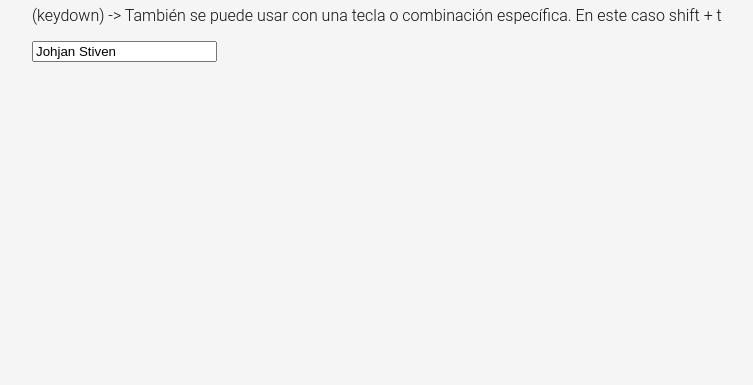
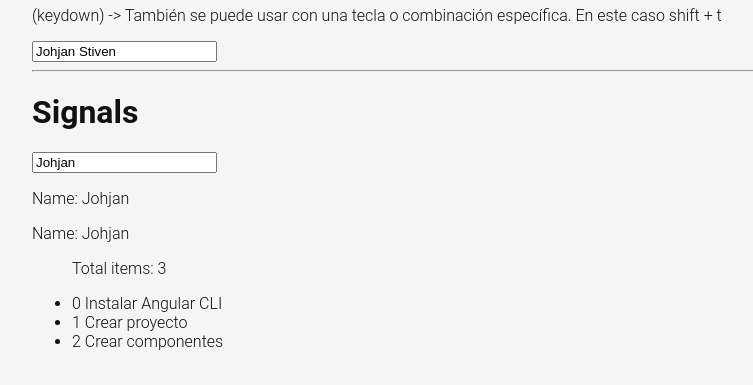
Before and after one commit to johjan98/Angular17, an Angular app: page /labs in a window 1280 px wide. Shown: the part 840-1225 px from the top of the page, without its empty margins (16-769 px from the left). Before the commit the page ends 950 px from the top, so only its background shows below. Built offline with nearby package versions, Linux system fonts and the light colour scheme.

Commit message:
Using ngFor

```diff
--- a/src/app/pages/home/home.component.html
+++ b/src/app/pages/home/home.component.html
@@ -8,6 +8,7 @@
           placeholder="Type new todo"
           autofocus
           type="text"
+          (change)="changeHandler($event)"
         />
       </div>
     </header>
@@ -15,6 +16,15 @@
       <!-- This section should be hidden by default and shown when there are todos -->
       <section class="main">
         <ul class="todo-list">
+          <li *ngFor="let task of tasks(); index as i">
+            <div class="view">
+              <input class="toggle" type="checkbox" />
+              <label> {{ task }} </label>
+              <button class="destroy" (click)="deleteTask(i)"></button>
+            </div>
+            <input class="edit" value="Buy a unicorn" />
+          </li>
+          <!--
           <li class="completed">
             <div class="view">
               <input class="toggle" type="checkbox" checked />
@@ -39,6 +49,7 @@
             </div>
             <input class="edit" value="Make dishes" />
           </li>
+          -->
         </ul>
       </section>
       <!-- This footer should be hidden by default and shown when there are todos -->
--- a/src/app/pages/home/home.component.ts
+++ b/src/app/pages/home/home.component.ts
@@ -1,12 +1,27 @@
-import { Component } from '@angular/core';
+import { CommonModule } from '@angular/common';
+import { Component, signal } from '@angular/core';
 
 @Component({
   selector: 'app-home',
   standalone: true,
-  imports: [],
+  imports: [CommonModule],
   templateUrl: './home.component.html',
   styleUrl: './home.component.css'
 })
 export class HomeComponent {
+  tasks = signal([
+    'Instalar Angular CLI',
+    'Crear proyecto',
+    'Crear componentes'
+  ]);
 
+  changeHandler(event: Event){
+    const input = event.target as HTMLInputElement;
+    const newTask = input.value;
+    this.tasks.update((tasks) => [...tasks, newTask]);
+  }
+
+  deleteTask(index: number){
+    this.tasks.update((tasks) => tasks.filter((task, position) => position !== index));
+  }
 }
--- a/src/app/pages/labs/labs.component.html
+++ b/src/app/pages/labs/labs.component.html
@@ -3,14 +3,14 @@
   <h2>{{welcome}}</h2>
 
   <ul>
-    <li *ngFor="let task of tasks"> {{task}} </li>
+    <li *ngFor="let task of tasks()"> {{task}} </li>
   </ul>
 
   <hr/>
 
   <h2>{{ 'Hola'.repeat(4) }}</h2>
   <p>La suma de 3 + 3 es {{ 3 + 3 }}</p>
-  <p>Hola soy {{ name }} y mi edad es {{ age }} años</p>
+  <p>Hola soy {{ name() }} y mi edad es {{ age }} años</p>
 
   <hr/>
 
@@ -30,4 +30,15 @@
   <input type="text" [value]="person.name" (keydown)="keyDownHandler($event)">
   <p>(keydown) -> También se puede usar con una tecla o combinación específica. En este caso shift + t</p>
   <input type="text" [value]="person.name" (keydown.shift.t)="clickHandler()">
+  <hr/>
+  <h1>Signals</h1>
+  <input type="text" [value]="name()"(change)="changeHandler($event)">
+  <p>Name: {{ name() }}</p>
+  <p>Name: {{ name() }}</p>
+  <ul>
+    <p>Total items: {{ tasks().length }} </p>
+    <li *ngFor="let task of tasks(); index as i">
+      {{ i }}  {{task}}
+    </li>
+  </ul>
 </div>
--- a/src/app/pages/labs/labs.component.ts
+++ b/src/app/pages/labs/labs.component.ts
@@ -1,4 +1,4 @@
-import { Component } from '@angular/core';
+import { Component, signal } from '@angular/core';
 import { CommonModule } from '@angular/common';
 
 @Component({
@@ -10,12 +10,12 @@ import { CommonModule } from '@angular/common';
 })
 export class LabsComponent {
   welcome = 'Hola!!';
-  tasks = [
+  tasks = signal([
     'Instalar Angular CLI',
     'Crear proyecto',
     'Crear componentes'
-  ]
-  name = 'Johjan';
+  ]);
+  name = signal('Johjan');
   age = 25;
   disable = true;
   img = 'https://picsum.photos/200';
@@ -31,7 +31,9 @@ export class LabsComponent {
   }
 
   changeHandler(event: Event){
-    console.log(event);
+    const input = event.target as HTMLInputElement;
+    const newValue = input.value;
+    this.name.set(newValue);
   }
 
   keyDownHandler(event: KeyboardEvent){
```
